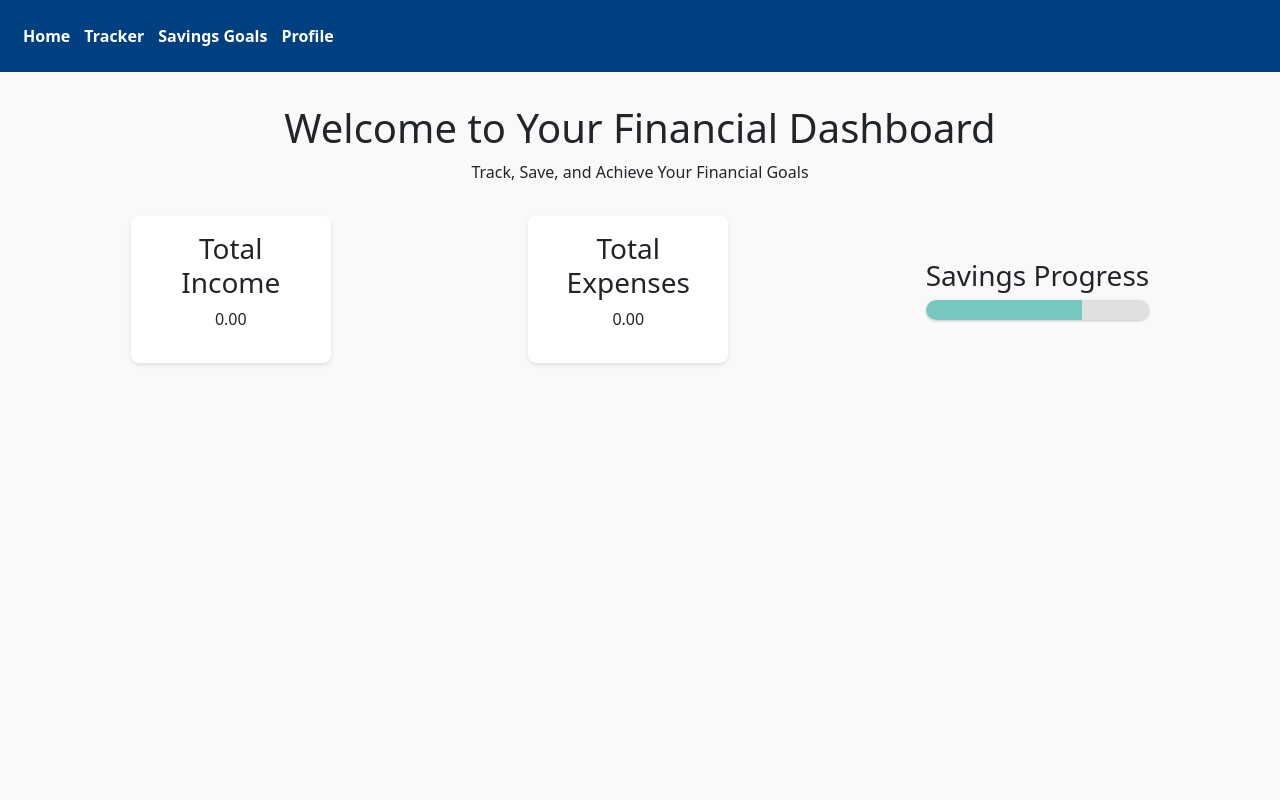
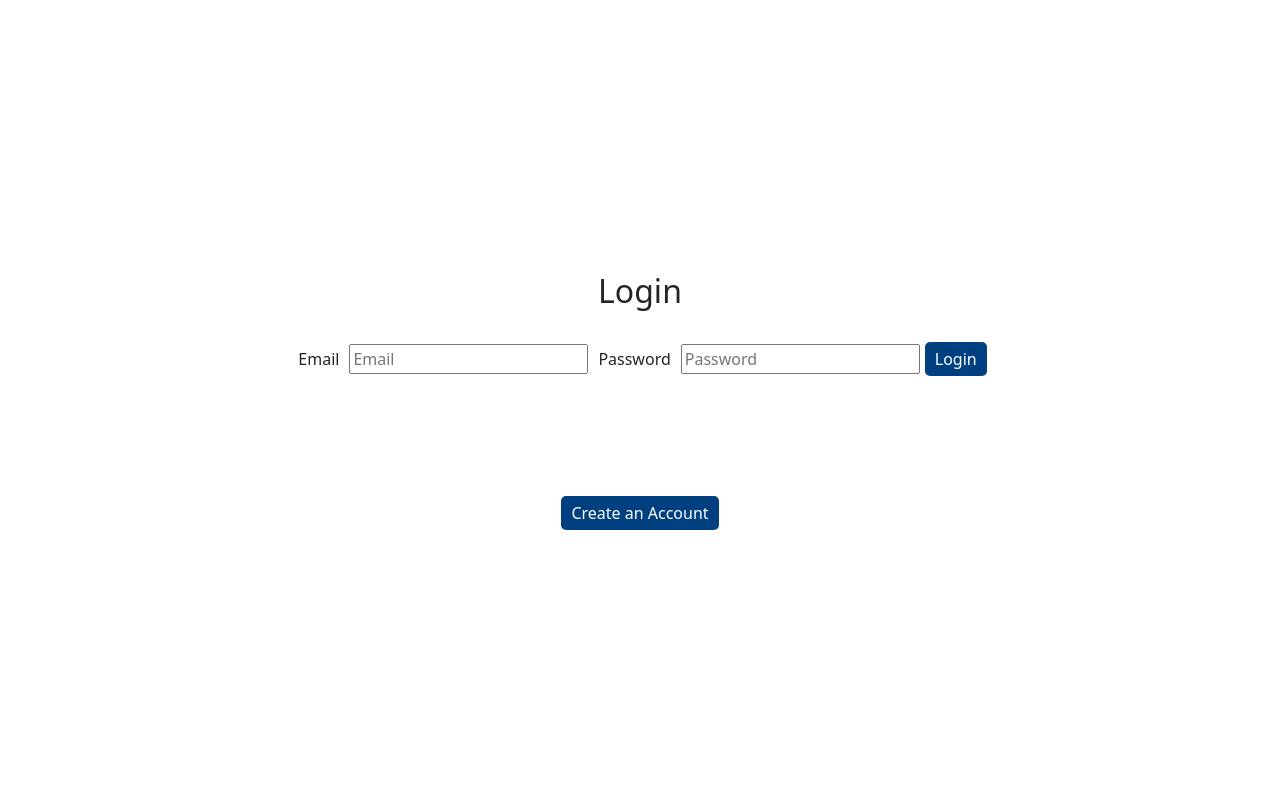
Before and after one commit to vydlknh/finance-tracker, a Vue app: page / in a window 1280 px wide. Shown: the top 800 px of the page. Built offline with nearby package versions, Linux system fonts and the light colour scheme; no server answers; the database is empty.

Commit message:
signup login implemented

```diff
--- a/src/App.vue
+++ b/src/App.vue
@@ -1,5 +1,13 @@
 <template>
   <div class="app">
+    <div class="login" v-if="!isLoggedIn">
+      <LoginForm v-if="showLogin" @loggedIn="isLoggedIn = true" />
+      <SignupForm v-else @loggedIn="isLoggedIn = true" />
+      <button @click="toggleForm">
+        {{ showLogin ? "Create an Account" : "Already have an account? Log In" }}
+      </button>
+    </div>
+    <div v-else>
       <header>
         <nav class="navbar">
           <ul>
@@ -7,6 +15,7 @@
             <li><router-link to="/tracker">Tracker</router-link></li>
             <li><router-link to="/savings-goals">Savings Goals</router-link></li>
             <li><router-link to="/profile">Profile</router-link></li>
+            <li style="cursor: pointer;" @click="logout"><b>Log Out</b></li>
           </ul>
         </nav>
       </header>
@@ -16,14 +25,54 @@
         <p>&copy; 2024 FinanceApp</p>
       </footer>
     </div>
+  </div>
 </template>
 
 <script>
 import { RouterLink, RouterView } from "vue-router";
+import { useTransactionStore } from "@/stores/transaction";
+import LoginForm from "./components/LoginForm.vue";
+import SignupForm from "./components/SignupForm.vue";
+import { auth } from "./firebase/init";
 
 export default {
   RouterLink,
   RouterView,
+  components: {
+    LoginForm,
+    SignupForm
+  },
+  data() {
+    return {
+      isLoggedIn: false,
+      showLogin: true,
+      displayName: ""
+    }
+  },
+  methods: {
+    toggleForm() {
+      this.showLogin = !this.showLogin
+    },
+    beforeUpdate() {
+      if (auth.currentUser) {
+        this.displayName = auth.currentUser.displayName
+      }
+    },
+    logout() {
+      auth.signOut()
+        .then(() => {
+          this.isLoggedIn = false;
+          this.displayName = ""
+        })
+    },
+  },
+  setup() {
+    const transactionStore = useTransactionStore()
+    transactionStore.fetchTransactions()
+    return {
+      ...transactionStore,
+    }
+  }
 };
 </script>
 
@@ -54,4 +103,10 @@ footer {
   text-align: center;
   padding: 1rem;
 }
+button {
+  background-color: #004080;
+}
+.welcome {
+  margin: 1em;
+}
 </style>
--- /dev/null
+++ b/src/components/LoginForm.vue
@@ -0,0 +1,57 @@
+<template>
+  <div class="login">
+    <h2 class="title">Login</h2>
+    <form @submit.prevent="login">
+      <label for="email">Email</label>
+      <input type="email" id="email" placeholder="Email" required v-model="email">
+      <label for="password">Password</label>
+      <input type="password" id="password" placeholder="Password" required v-model="password">
+      <button type="submit">Login</button>
+    </form>
+  </div>
+</template>
+
+<script>
+import { signInWithEmailAndPassword } from 'firebase/auth';
+import { auth } from '@/firebase/init';
+
+export default {
+  data() {
+    return {
+      email: "",
+      password: ""
+    }
+  },
+  methods: {
+    login() {
+      const userCredential = signInWithEmailAndPassword(auth, this.email, this.password)
+      .then(() => {
+        console.log("User logged in:", userCredential);
+        this.$emit("loggedIn");
+      })
+    }
+  }
+}
+</script>
+
+<style>
+.login {
+  display: flex;
+  flex-direction: column;
+  justify-content: center;
+  align-items: center;
+  margin: 15vh 0
+}
+main {
+  flex: 1;
+  padding: 2rem;
+}
+.title {
+  text-align: center;
+  margin: 2rem 0;
+}
+form {
+  margin-left: auto;
+  margin-right: auto;
+}
+</style>
--- /dev/null
+++ b/src/components/SignupForm.vue
@@ -0,0 +1,69 @@
+<template>
+  <div class="signup">
+    <h2 class="title">Sign up</h2>
+    <form @submit.prevent="signup">
+      <label for="username">Username</label>
+      <input type="text" id="username" placeholder="Username" required v-model="username">
+      <label for="email">Email</label>
+      <input type="email" id="email" placeholder="Email" required v-model="email">
+      <label for="password">Password</label>
+      <input type="password" id="password" placeholder="Password" required v-model="password">
+      <button type="submit">Sign Up</button>
+    </form>
+  </div>
+</template>
+
+<script>
+import { createUserWithEmailAndPassword, updateProfile } from 'firebase/auth';
+import { auth } from '@/firebase/init';
+
+export default {
+  emits: ["loggedIn"],
+  data() {
+    return {
+      username: "",
+      email: "",
+      password: ""
+    }
+  },
+  methods: {
+    signup() {
+      createUserWithEmailAndPassword(auth, this.email, this.password)
+      .then (() => {
+        updateProfile(auth.currentUser, {
+          displayName: this.username
+        })
+      })
+      .then(() => {
+        console.log(auth.currentUser.displayName);
+        this.$emit("loggedIn")
+      })
+      .catch ((error) => {
+        console.log(error.message);
+      })
+    }
+  }
+}
+</script>
+
+<style>
+.signup {
+  display: flex;
+  flex-direction: column;
+  justify-content: center;
+  align-items: center;
+  margin: 15vh 0
+}
+main {
+  flex: 1;
+  padding: 2rem;
+}
+.title {
+  text-align: center;
+  margin: 2rem 0;
+}
+form {
+  margin-left: auto;
+  margin-right: auto;
+}
+</style>
--- a/src/firebase/init.js
+++ b/src/firebase/init.js
@@ -1,6 +1,8 @@
 // Import the functions you need from the SDKs you need
 import { getFirestore } from "firebase/firestore";
 import { initializeApp } from "firebase/app";
+import { getAuth } from "firebase/auth"
+
 // TODO: Add SDKs for Firebase products that you want to use
 // https://firebase.google.com/docs/web/setup#available-libraries
 
@@ -17,4 +19,5 @@ const firebaseConfig = {
 // Initialize Firebase
 const app = initializeApp(firebaseConfig);
 const db = getFirestore()
+export const auth = getAuth()
 export default db
--- a/src/stores/transaction.js
+++ b/src/stores/transaction.js
@@ -43,7 +43,7 @@ export const useTransactionStore = defineStore('transaction', {
         const data = [];
         querySnap.forEach((doc) => {
           const transaction = doc.data();
-          transaction.amount = Number(transaction.amount); // Ensure numeric
+          transaction.amount = transaction.amount;
           data.push({ id: doc.id, ...transaction });
         });
         this.transactions = data;
--- a/src/views/HomeView.vue
+++ b/src/views/HomeView.vue
@@ -51,7 +51,6 @@ export default {
 main {
   flex: 1;
   padding: 2rem;
-  background-color: #f9f9f9;
 }
 .welcome-message {
   text-align: center;
```
Lines whose indentation alone changed are shown as unchanged.
